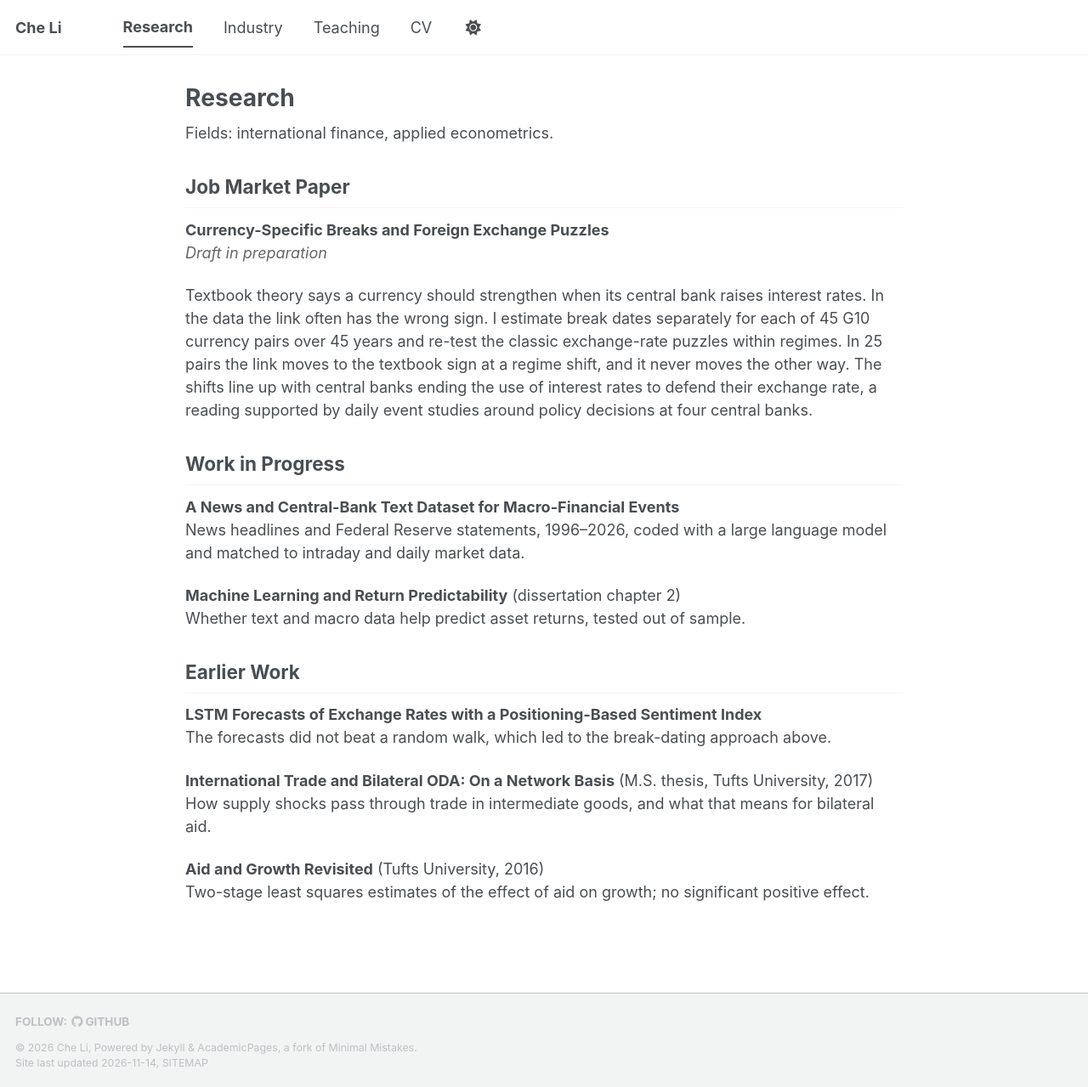
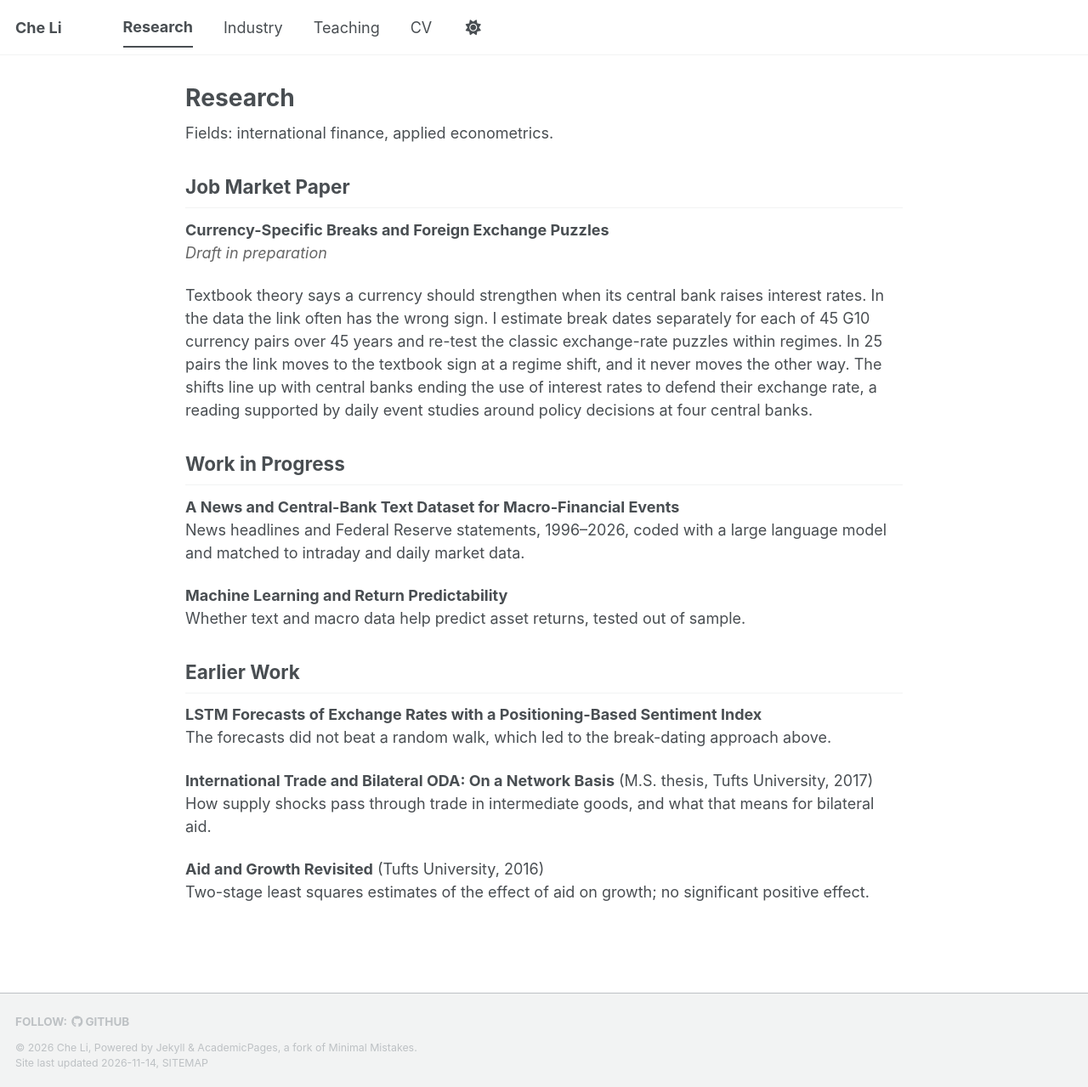
Before and after one commit to liche0907/Personal-Website, a Jekyll site: the page built from _pages/research.md, in a window 1280 px wide and 1279 px high. Shown: the whole window at 85% size. Built offline with Jekyll 4.4.1, drawn with Linux system fonts in a browser that asks for light colours; a script bundle is joined from its source files by our own code; a style sheet for code colours, icons or effects is not loaded.

Commit message:
Research: drop the chapter label from the return-predictability project

```diff
--- a/_pages/research.md
+++ b/_pages/research.md
@@ -18,7 +18,7 @@ Textbook theory says a currency should strengthen when its central bank raises i
 **A News and Central-Bank Text Dataset for Macro-Financial Events**
 News headlines and Federal Reserve statements, 1996–2026, coded with a large language model and matched to intraday and daily market data.
 
-**Machine Learning and Return Predictability** (dissertation chapter 2)
+**Machine Learning and Return Predictability**
 Whether text and macro data help predict asset returns, tested out of sample.
 
 ## Earlier Work
```
